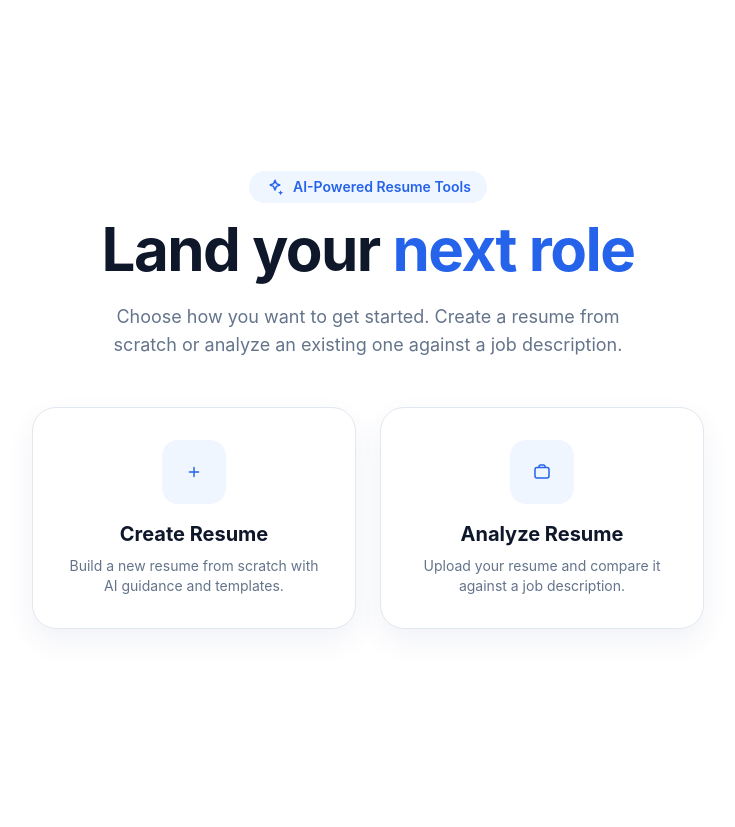
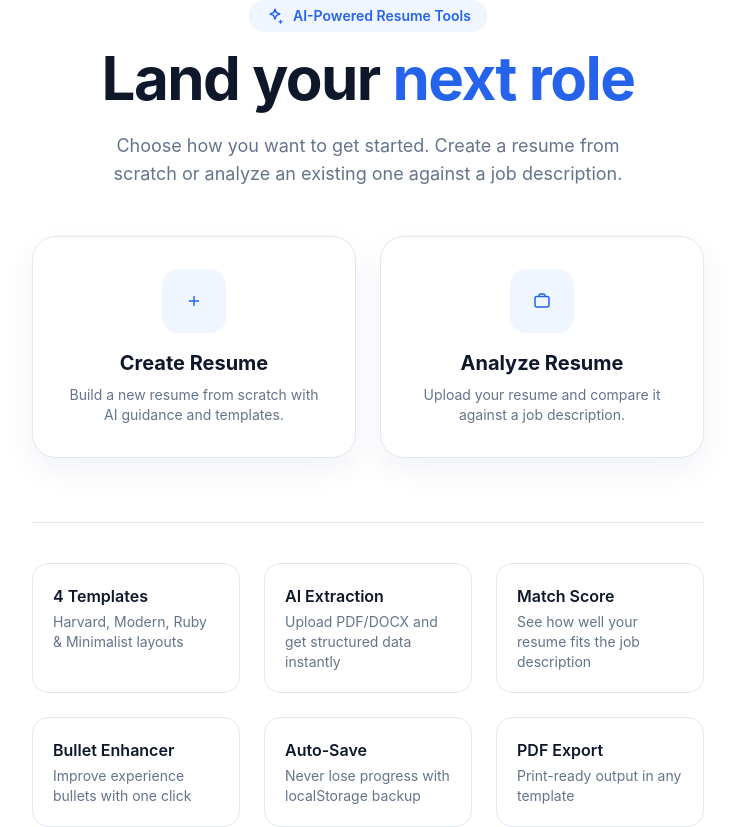
Before and after one commit to JohnCarl-30/resume_analyzer, a Next.js app in the folder apps/web/: page / in a window 1280 px wide. Shown: the whole page, without its empty margins (272-1007 px from the left). Before the commit the page ends 800 px from the top, so only its background shows below. Built offline with nearby package versions, Linux system fonts and the light colour scheme.

Commit message:
Update page.tsx

```diff
--- a/apps/web/app/page.tsx
+++ b/apps/web/app/page.tsx
@@ -47,6 +47,24 @@ export default function LandingPage() {
             </div>
           </Link>
         </div>
+
+        <div className="mt-16 border-t border-[color:var(--page-line)] pt-10">
+          <div className="grid gap-6 sm:grid-cols-3 text-left">
+            {[
+              { title: "4 Templates", desc: "Harvard, Modern, Ruby & Minimalist layouts" },
+              { title: "AI Extraction", desc: "Upload PDF/DOCX and get structured data instantly" },
+              { title: "Match Score", desc: "See how well your resume fits the job description" },
+              { title: "Bullet Enhancer", desc: "Improve experience bullets with one click" },
+              { title: "Auto-Save", desc: "Never lose progress with localStorage backup" },
+              { title: "PDF Export", desc: "Print-ready output in any template" },
+            ].map((feature) => (
+              <div key={feature.title} className="rounded-[16px] border border-[color:var(--page-line)] bg-white p-5 transition hover:border-[color:var(--brand)] hover:shadow-md">
+                <h3 className="font-semibold text-[color:var(--page-text)]">{feature.title}</h3>
+                <p className="mt-1 text-sm text-[color:var(--page-muted)]">{feature.desc}</p>
+              </div>
+            ))}
+          </div>
+        </div>
       </div>
     </main>
   );
```
